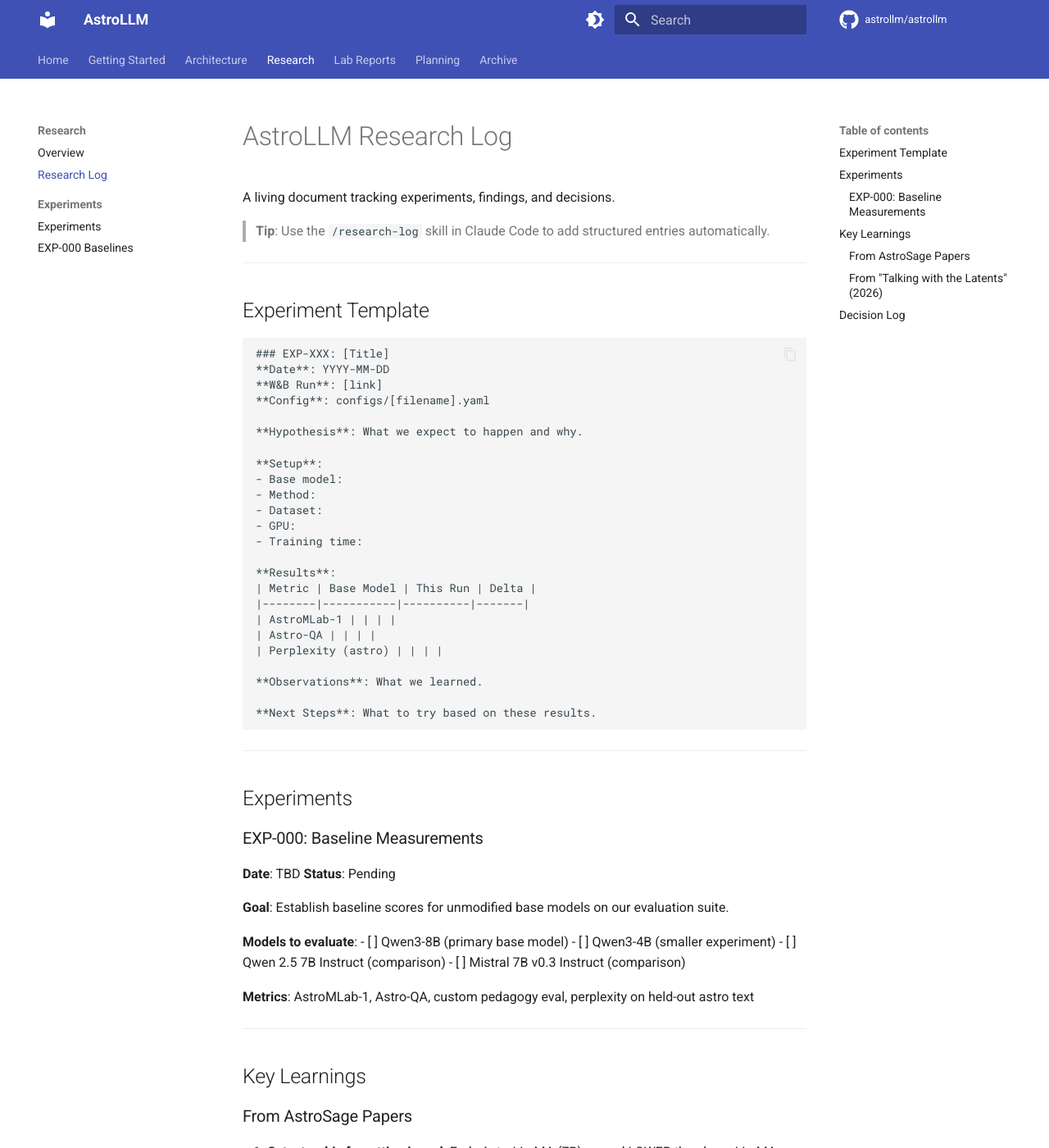
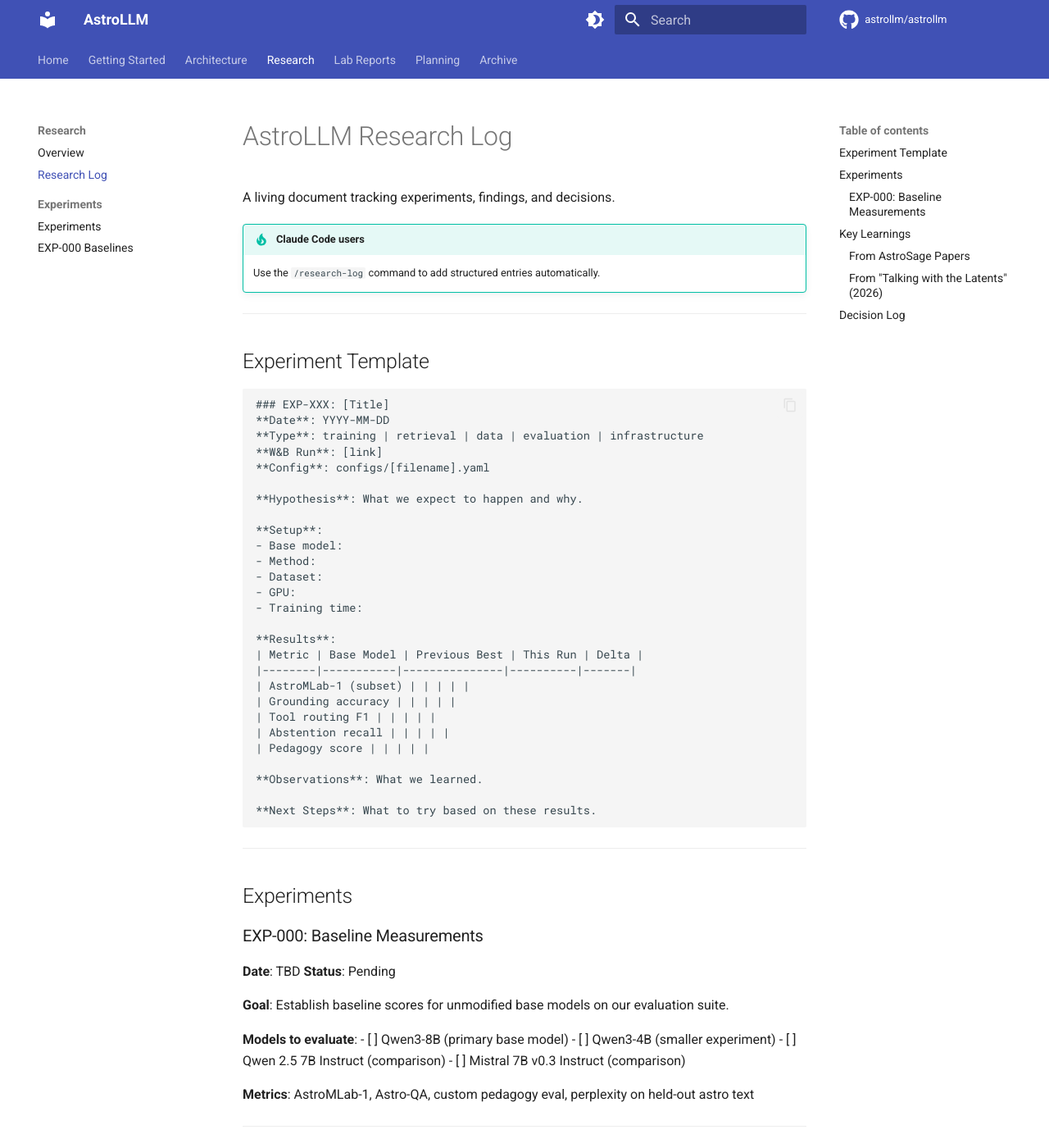
Before and after one commit to astrollm/astrollm, an MkDocs documentation site: the page built from docs/RESEARCH_LOG.md, in a window 1280 px wide and 1400 px high. Shown: the whole window at 82% size. Built offline with MkDocs 1.6.1 and Material for MkDocs 9.7.7, drawn with Linux system fonts in a browser that asks for light colours; comment, search, counter and statistics services are not loaded.

Commit message:
Fix 12 issues from docs site review
Critical fixes:
- RESEARCH_LOG.md: reconcile template with experiment reports — canonical
  metric set (AstroMLab-1, grounding, tool routing, abstention, pedagogy),
  add Previous Best column, add Type field
- mkdocs.yml: remove broken KaTeX/arithmatex setup (no docs use math yet,
  config was missing required custom JS glue snippet). Left comment for
  future setup.

Medium fixes:
- mkdocs.yml: remove unused awesome-pages plugin (nav is fully explicit)
- pyproject.toml: remove mkdocs-awesome-pages-plugin dep, bump pymdown floor
- docs.yml: pin Python 3.11 in GitHub Actions workflow
- lab-report.md: add step to update mkdocs.yml nav for new reports
- CLAUDE.md: fix mkdocs serve command to include --group docs

Minor fixes:
- lab/index.md: extend phase options to 0/1/2/3/4+ (was stopping at 2)
- RESEARCH_LOG.md: wrap Claude Code tip in admonition for non-CC readers
- experiments/index.md: note that baselines may use Goal instead of Hypothesis

Co-Authored-By: Claude Opus 4.6 (1M context) <noreply@anthropic.com>

````diff
--- a/docs/RESEARCH_LOG.md
+++ b/docs/RESEARCH_LOG.md
@@ -2,7 +2,8 @@
 
 A living document tracking experiments, findings, and decisions.
 
-> **Tip**: Use the `/research-log` skill in Claude Code to add structured entries automatically.
+!!! tip "Claude Code users"
+    Use the `/research-log` command to add structured entries automatically.
 
 ---
 
@@ -11,6 +12,7 @@ A living document tracking experiments, findings, and decisions.
 ```
 ### EXP-XXX: [Title]
 **Date**: YYYY-MM-DD
+**Type**: training | retrieval | data | evaluation | infrastructure
 **W&B Run**: [link]
 **Config**: configs/[filename].yaml
 
@@ -24,11 +26,13 @@ A living document tracking experiments, findings, and decisions.
 - Training time:
 
 **Results**:
-| Metric | Base Model | This Run | Delta |
-|--------|-----------|----------|-------|
-| AstroMLab-1 | | | |
-| Astro-QA | | | |
-| Perplexity (astro) | | | |
+| Metric | Base Model | Previous Best | This Run | Delta |
+|--------|-----------|---------------|----------|-------|
+| AstroMLab-1 (subset) | | | | |
+| Grounding accuracy | | | | |
+| Tool routing F1 | | | | |
+| Abstention recall | | | | |
+| Pedagogy score | | | | |
 
 **Observations**: What we learned.
 
--- a/mkdocs.yml
+++ b/mkdocs.yml
@@ -38,7 +38,6 @@ theme:
 
 plugins:
   - search
-  - awesome-pages
 
 markdown_extensions:
   - admonition
@@ -50,8 +49,6 @@ markdown_extensions:
           format: !!python/name:pymdownx.superfences.fence_code_format
   - pymdownx.tabbed:
       alternate_style: true
-  - pymdownx.arithmatex:
-      generic: true
   - pymdownx.highlight:
       anchor_linenums: true
   - pymdownx.inlinehilite
@@ -64,12 +61,9 @@ markdown_extensions:
   - toc:
       permalink: true
 
-extra_javascript:
-  - https://unpkg.com/katex@0/dist/katex.min.js
-  - https://unpkg.com/katex@0/dist/contrib/auto-render.min.js
-
-extra_css:
-  - https://unpkg.com/katex@0/dist/katex.min.css
+# KaTeX math support — add when docs start using equations:
+# See https://squidfunk.github.io/mkdocs-material/reference/math/
+# Requires: pymdownx.arithmatex extension + custom JS snippet in docs/javascripts/katex.js
 
 nav:
   - Home: index.md
--- a/pyproject.toml
+++ b/pyproject.toml
@@ -71,8 +71,7 @@ training = [
 
 docs = [
     "mkdocs-material>=9.6",
-    "mkdocs-awesome-pages-plugin>=2.10",
-    "pymdown-extensions>=10.0",
+    "pymdown-extensions>=10.7",
 ]
 
 [tool.uv]
````
Also changed, not shown: .claude/commands/lab-report.md (+1 -0 lines), CLAUDE.md (+1 -1 lines), docs/lab/index.md (+1 -1 lines), docs/research/experiments/index.md (+1 -1 lines), 2 other files.
